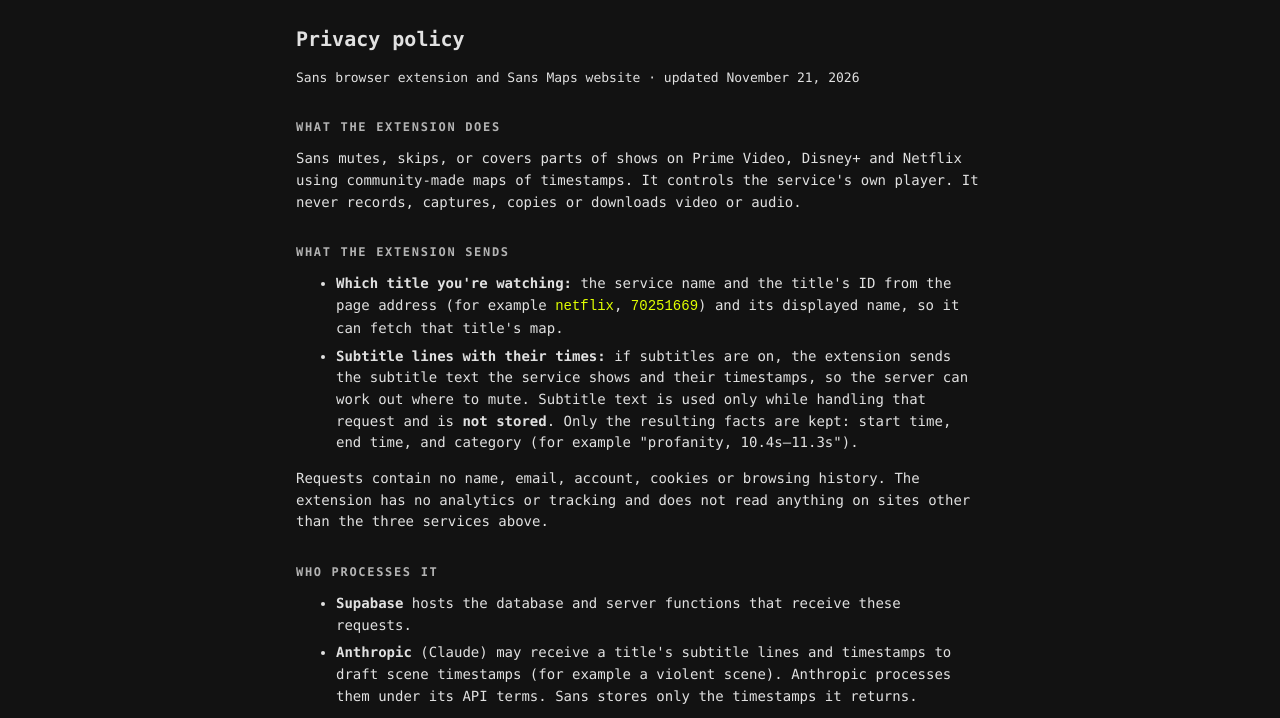
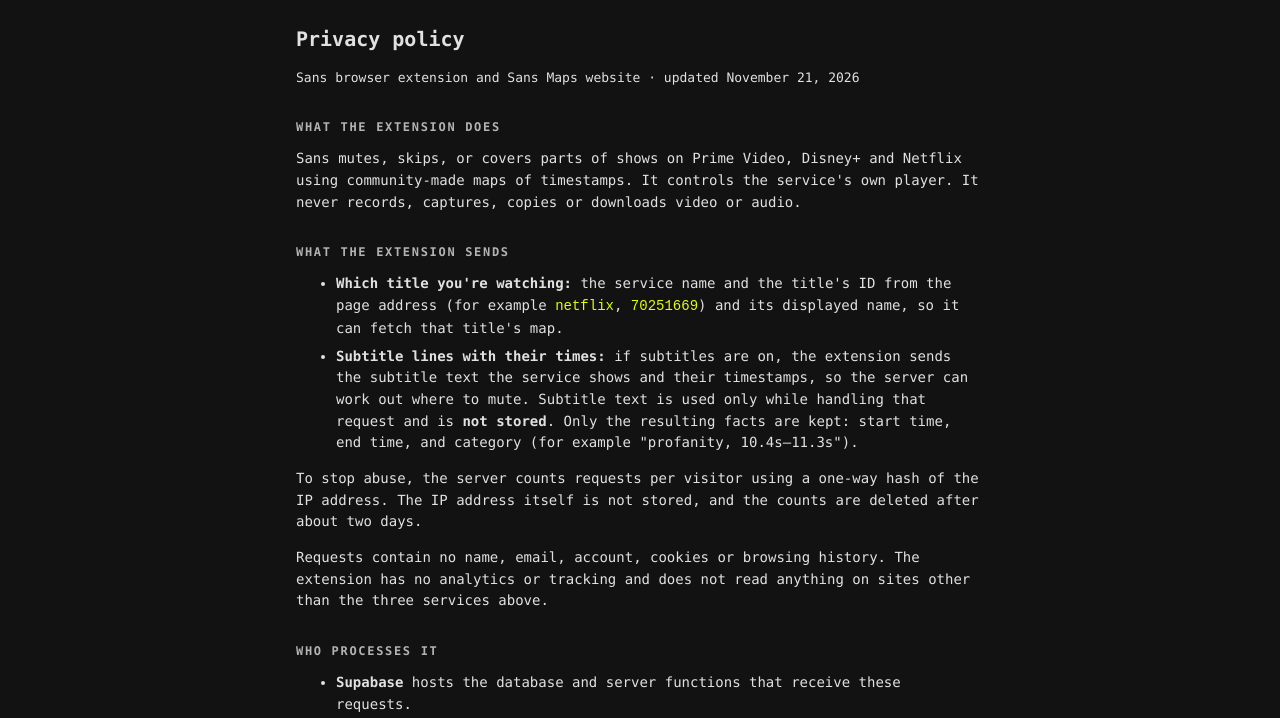
Before and after one commit to mhd31459-hue/Sans-Web, a browser extension: page docs/privacy.html in a window 1280 px wide. Shown: the part 56-774 px from the top of the page. Drawn offline with Linux system fonts and the light colour scheme.

Commit message:
auto: save docs/privacy.html

```diff
--- a/docs/privacy.html
+++ b/docs/privacy.html
@@ -29,6 +29,8 @@ captures, copies or downloads video or audio.</p>
   used only while handling that request and is <strong>not stored</strong>. Only the resulting facts are kept:
   start time, end time, and category (for example "profanity, 10.4s–11.3s").</li>
 </ul>
+<p>To stop abuse, the server counts requests per visitor using a one-way hash of the IP address.
+The IP address itself is not stored, and the counts are deleted after about two days.</p>
 <p>Requests contain no name, email, account, cookies or browsing history. The extension has no
 analytics or tracking and does not read anything on sites other than the three services above.</p>
 
```
